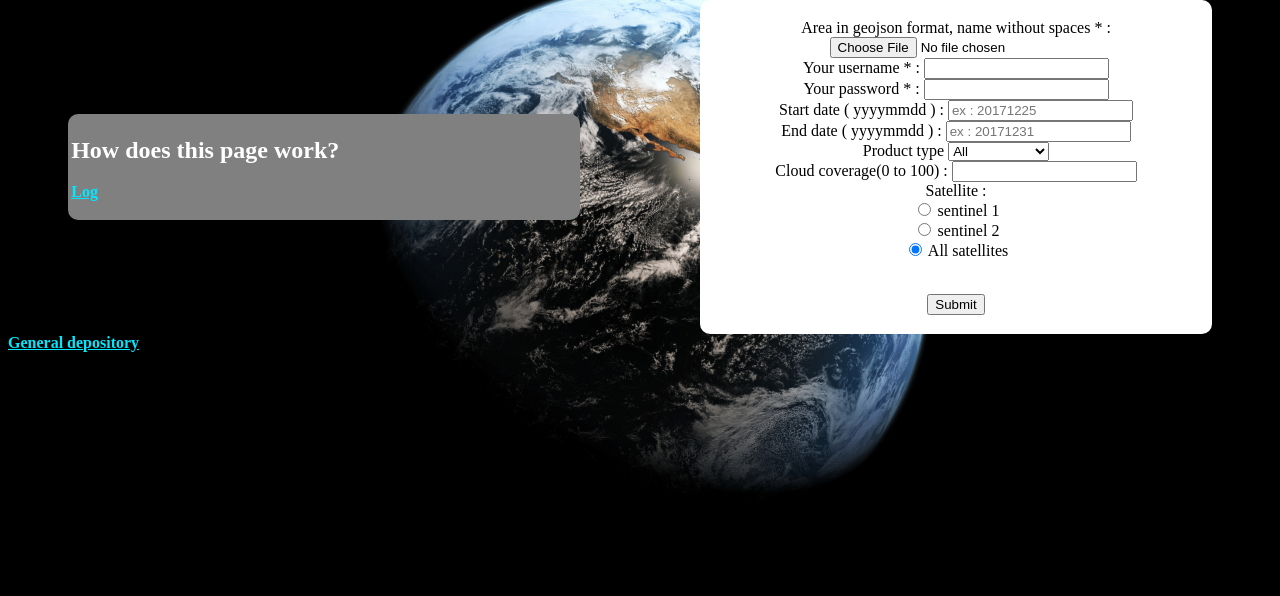
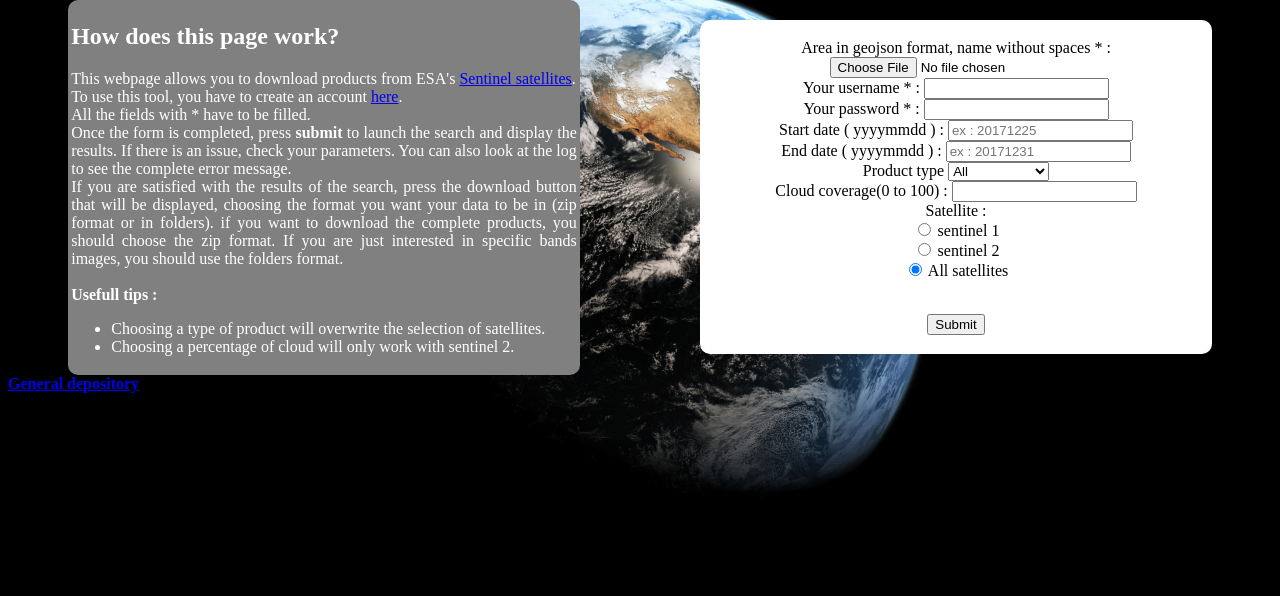
Before and after one commit to manusrn/Docker-Download-ESA-Sentinel-Data, a PHP site: page / in a window 1280 px wide. Shown: the part 108-704 px from the top of the page. Run offline with PHP 8.4, Linux system fonts and the light colour scheme; some libraries are stand-ins or nearby versions.

Commit message:
added tuto

```diff
--- a/web_page/index.php
+++ b/web_page/index.php
@@ -3,7 +3,6 @@
     <head>
         <meta charset="utf-8" />
         <link rel="stylesheet" href="style.css" />
-        <style> a {color: #00e8ff;}</style>
         <title>Download Sentinel Data</title>
     </head>
 
@@ -14,7 +13,16 @@
           <article>
             <h2>How does this page work?</h2>
             <p>
-              <a href="log_search.txt"><strong>Log</strong></a>
+              This webpage allows you to download products from ESA's <a href="https://scihub.copernicus.eu/">Sentinel satellites</a>.<br />
+              To use this tool, you have to create an account <a href="https://scihub.copernicus.eu/dhus/#/home">here</a>.<br />
+              All the fields with * have to be filled.<br />
+              Once the form is completed, press <strong>submit</strong> to launch the search and display the results. If there is an issue, check your parameters. You can also look at the log to see the complete error message.<br />
+              If you are satisfied with the results of the search, press the download button that will be displayed, choosing the format you want your data to be in (zip format or in folders). if you want to download the complete products, you should choose the zip format. If you are just interested in specific bands images, you should use the folders format.<br /><br />
+              <strong>Usefull tips :</strong><br />
+              <ul>
+                <li>Choosing a type of product will overwrite the selection of satellites.</li>
+                <li>Choosing a percentage of cloud will only work with sentinel 2.</li>
+              </ul>
             </p>
           </article>
           <div id="interactive_part">
```
